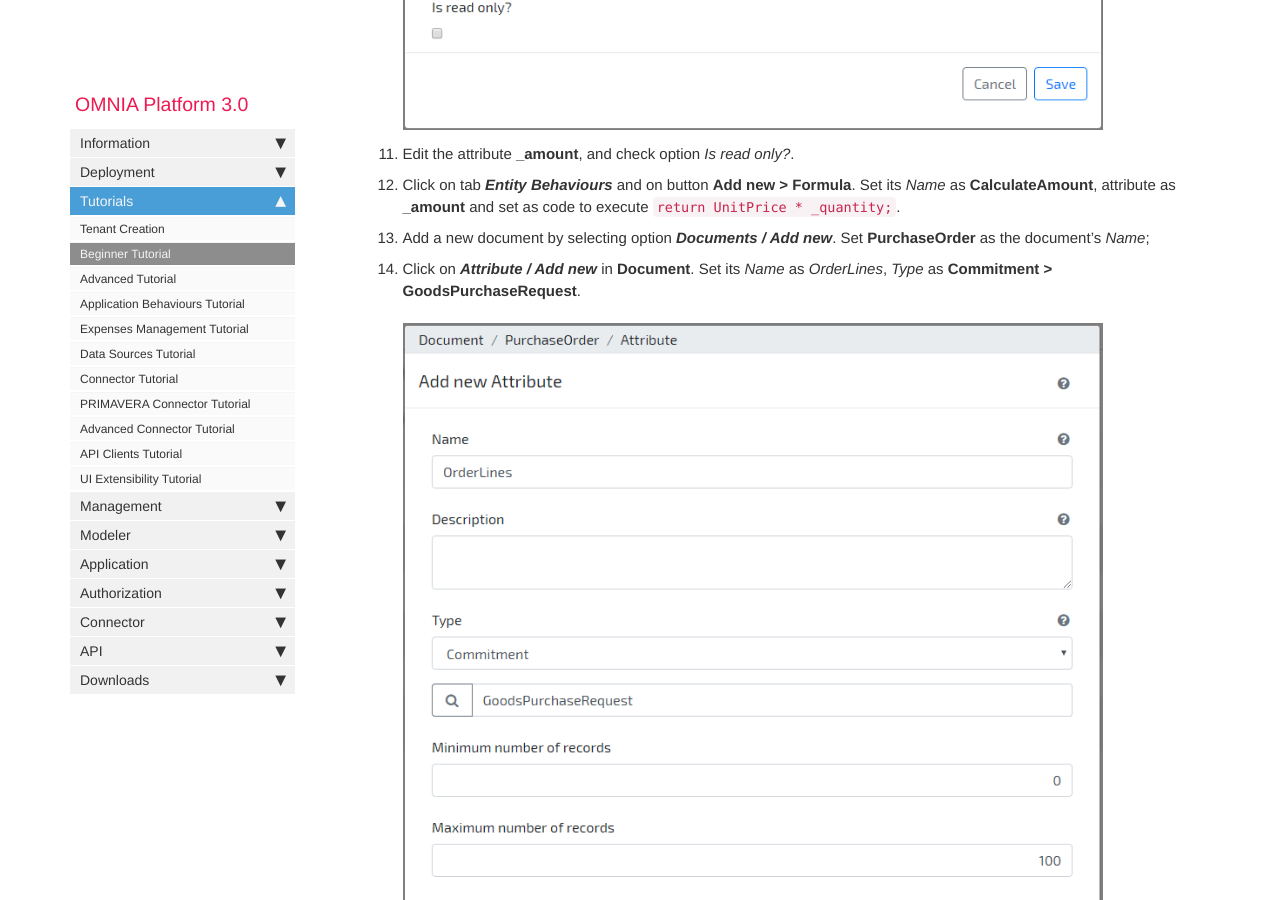
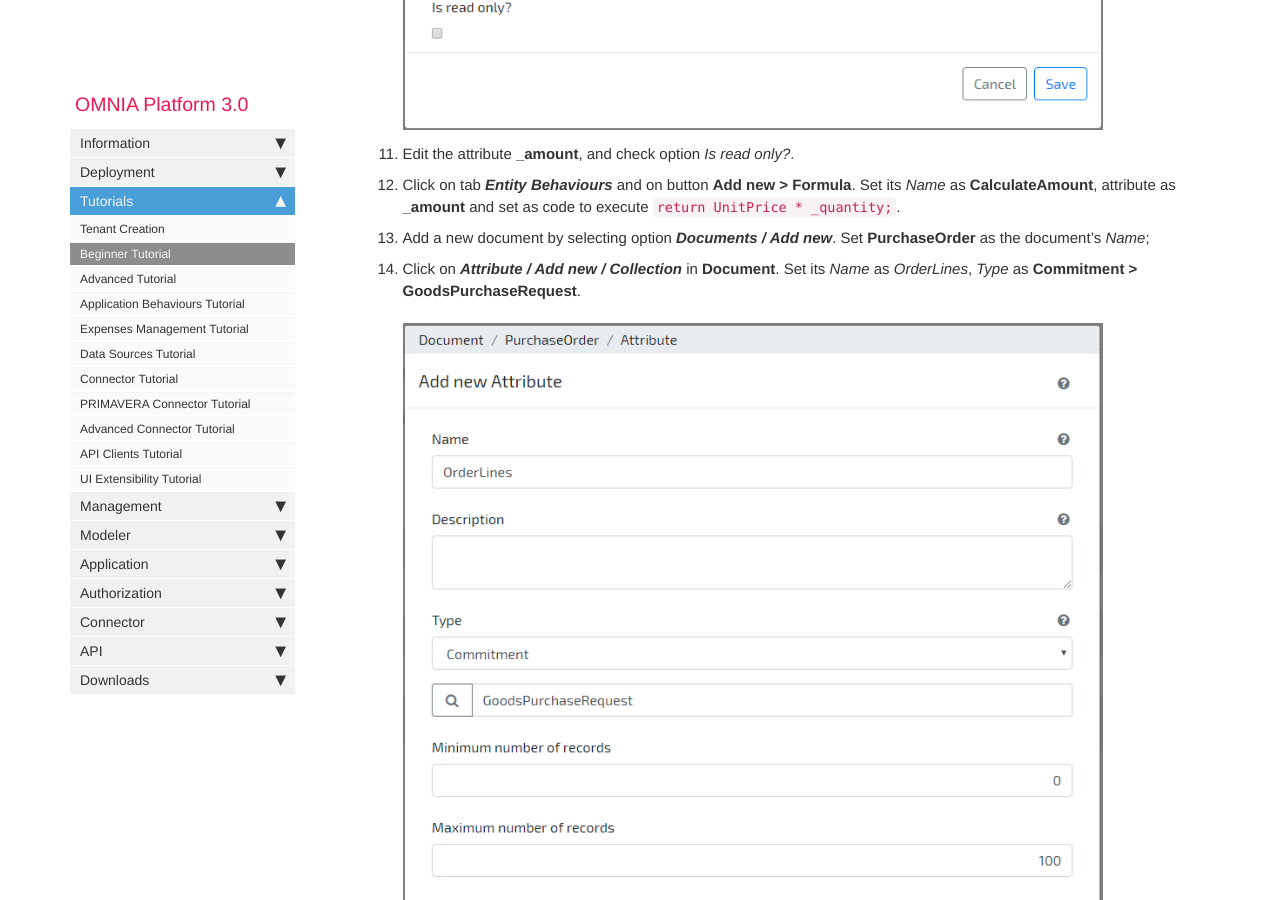
Before and after one commit to daniel8lopes/omnia3, a Jekyll site: the page built from docs/pages/omnia3/Tutorials/omnia3_beginnertutorial.md, in a window 1280 px wide and 900 px high, scrolled down 3605 px. Built offline with Jekyll 4.4.1, drawn with Linux system fonts in a browser that asks for light colours; nearby versions of some CDN libraries; comment, search, counter and statistics services are not loaded.

Commit message:
Update omnia3_beginnertutorial.md

```diff
--- a/docs/pages/omnia3/Tutorials/omnia3_beginnertutorial.md
+++ b/docs/pages/omnia3/Tutorials/omnia3_beginnertutorial.md
@@ -63,7 +63,7 @@ If you do not have a tenant yet, please follow the steps of the [Tenant Creation
 
 13. Add a new document by selecting option ***Documents / Add new***. Set **PurchaseOrder** as the document's *Name*;
 
-14. Click on ***Attribute / Add new*** in **Document**. Set its *Name* as *OrderLines*, *Type* as **Commitment > GoodsPurchaseRequest**.
+14. Click on ***Attribute / Add new / Collection*** in **Document**. Set its *Name* as *OrderLines*, *Type* as **Commitment > GoodsPurchaseRequest**.
 
     ![Modeler_Create_Composite_Attribute](/images/tutorials/beginner/Modeler-Create-OrderLines-Attribute.PNG)
 
```
